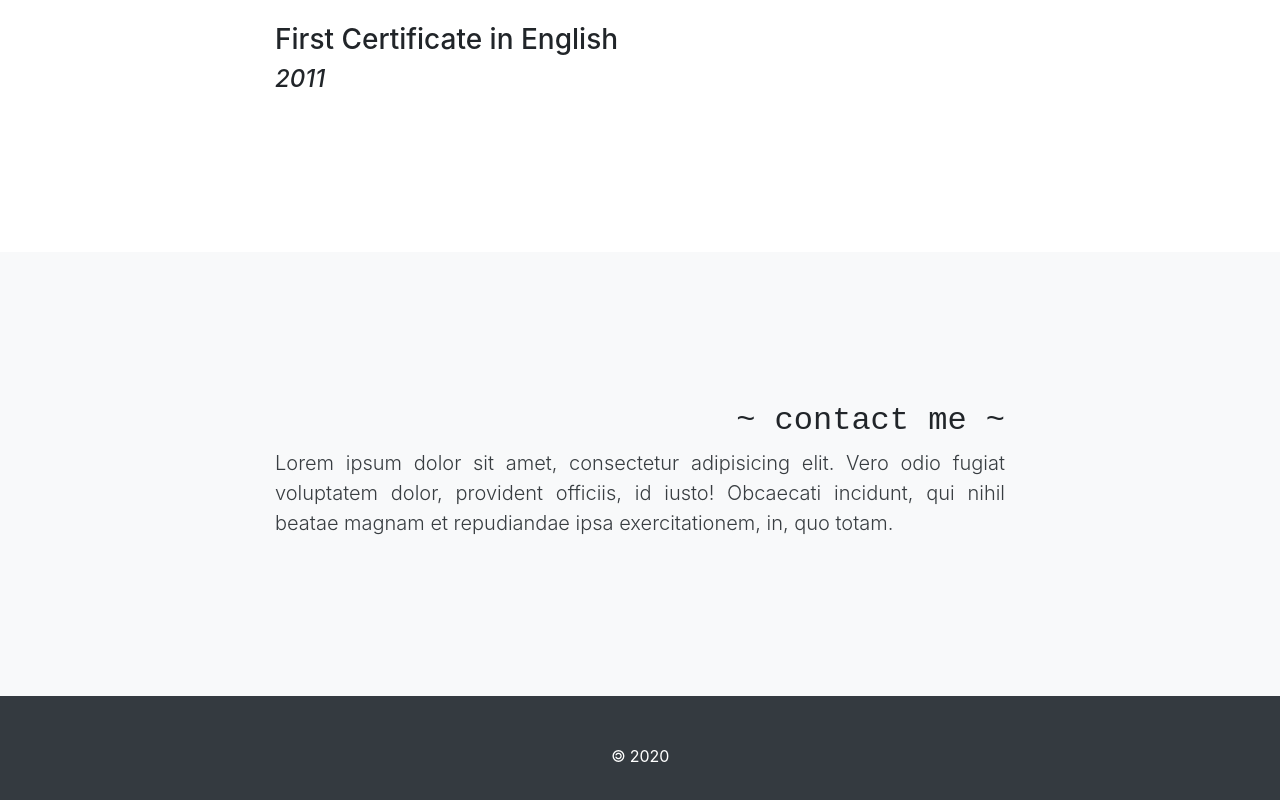
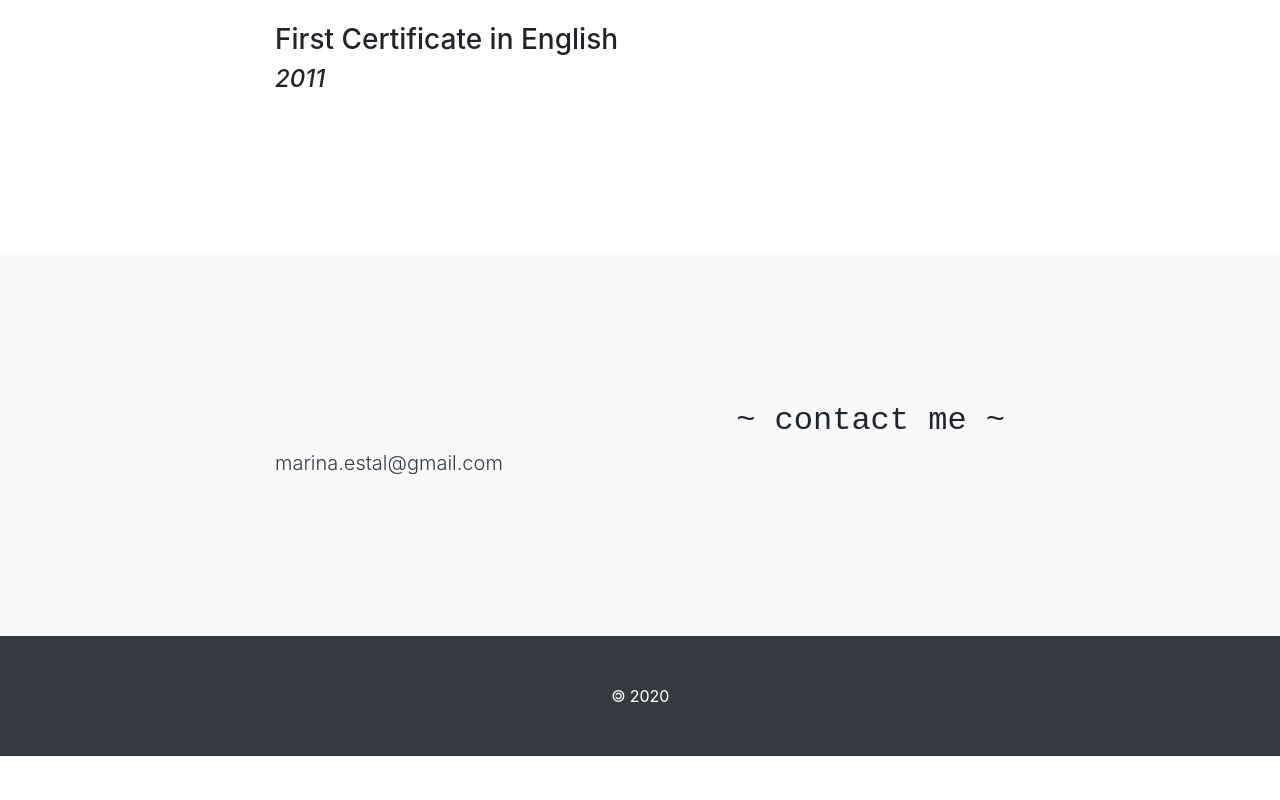
Before and after one commit to ealmenzar/ealmenzar.github.io, a website with bundled scripts: page index.html in a window 1280 px wide. Shown: the part 4820-5620 px from the top of the page. After the commit the page ends 5576 px from the top, so only its background shows below. Built offline with nearby package versions, Linux system fonts and the light colour scheme; some icons are missing; a web font is replaced by a local one.

Commit message:
Update index.html

```diff
--- a/index.html
+++ b/index.html
@@ -218,7 +218,7 @@
       <div class="row">
         <div class="col-lg-8 mx-auto">
           <h2>~ contact me ~</h2>
-          <p class="lead">Lorem ipsum dolor sit amet, consectetur adipisicing elit. Vero odio fugiat voluptatem dolor, provident officiis, id iusto! Obcaecati incidunt, qui nihil beatae magnam et repudiandae ipsa exercitationem, in, quo totam.</p>
+          <p class="lead">marina.estal@gmail.com</p>
         </div>
       </div>
     </div>
```
